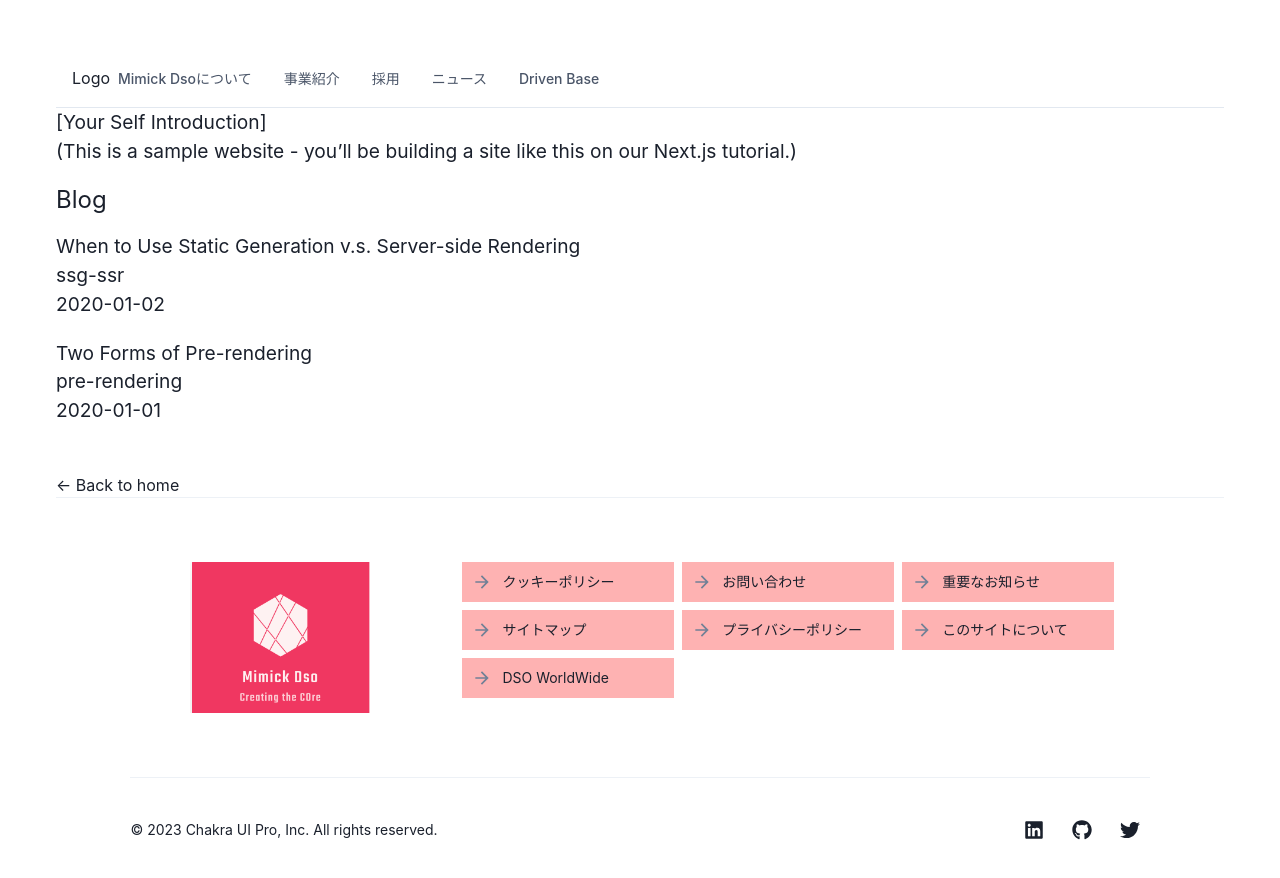
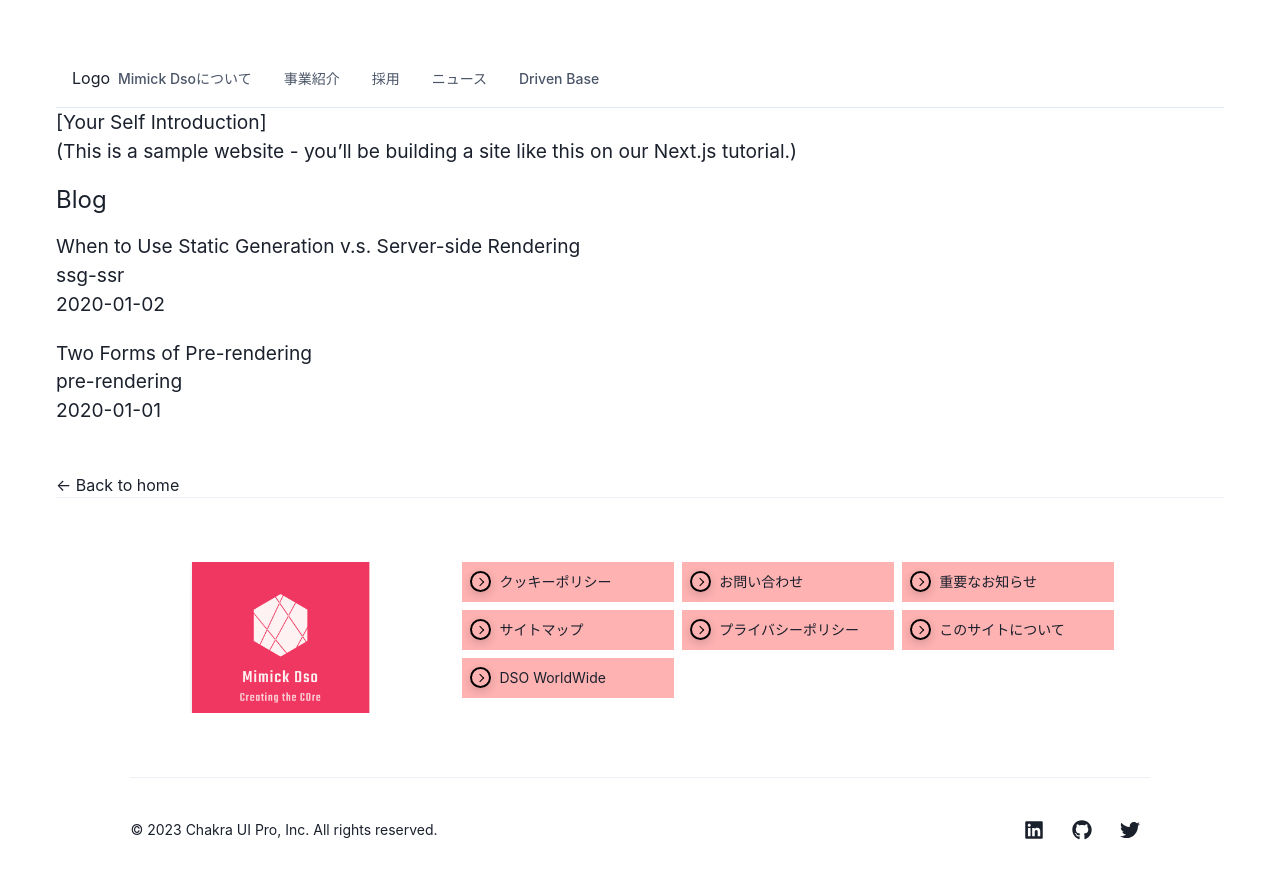
Before and after one commit to autumn-caer/mimick-dso, a Next.js app in the folder front/: page / in a window 1280 px wide. Shown: the top 878 px of the page. Built offline with nearby package versions, Linux system fonts and the light colour scheme.

Commit message:
add rightArrowIcon css

```diff
--- /dev/null
+++ b/front/components/elements/arrow_right_icon.module.css
@@ -0,0 +1,47 @@
+.arrowRight {
+    /* box-sizing: border-box; */
+    display: block;
+    position: relative;
+    width: 21px !important;
+    height: 21px !important;
+    border: solid 2px #000;
+    border-radius: 50%;
+    box-shadow: 0 3px 10px rgb(0 0 0 / 16%);
+  }
+
+  .arrowRight:after {
+    content: "";
+    display: block;
+    position: absolute;
+    top: 50%;
+    left: 50%;
+    width: 21px !important;;
+    height: 21px !important;;
+    background-color: #000;
+    border-radius: 50%;
+    transform: translate(-50%, -50%) scale(0, 0);
+    transition: transform ease 0.4s;
+  }
+
+  div:has(> .arrowRight):hover > .arrowRight::after {
+    transform: translate(-50%, -50%) scale(1.1, 1.1);
+  }
+
+  div:has(> .arrowRight):hover > .arrowRight::before {
+    border-color: #fff;
+  }
+
+  .arrowRight:before {
+    content: "";
+    position: absolute;
+    z-index: 10;
+    top: 50%;
+    left: 45%;
+    width: 5px;
+    height:5px;
+    border-style: solid;
+    border-color: #000;
+    border-width: 1px 0 0 1px;
+    transform: translate(-50%, -50%) rotate(135deg);
+    transition: border-color ease 0.1s;
+  }
--- /dev/null
+++ b/front/components/elements/arrow_right_icon.tsx
@@ -0,0 +1,25 @@
+import { Flex, Box, BoxProps, Text } from "@chakra-ui/react";
+import styles from "./arrow_right_icon.module.css";
+
+export interface ArrowRightIconPorps {
+  boxProps?: BoxProps;
+  displayText: String;
+}
+
+export const ArrowRightIcon: React.FC<ArrowRightIconPorps> = ({
+  boxProps,
+  displayText,
+}) => {
+  return (
+    <Flex justifyContent="center">
+      <Box
+        mx="2"
+        mt="2px"
+        {...boxProps}
+        className={styles.arrowRight}
+        display="inline-block"
+      />
+      <Text display="inline-block">{displayText}</Text>
+    </Flex>
+  );
+};
--- a/front/components/elements/tab_panels.tsx
+++ b/front/components/elements/tab_panels.tsx
@@ -8,6 +8,8 @@ import {
 
 import { ArrowForwardIcon } from "@chakra-ui/icons";
 import { TabPanelsPorps } from "../../interfaces";
+
+import { ArrowRightIcon } from "./arrow_right_icon";
 
 export const TabPanels: React.FC<TabPanelsPorps> = ({
   tabPanels,
@@ -40,12 +42,7 @@ export const TabPanels: React.FC<TabPanelsPorps> = ({
               transition: "0.5s", //ホバーしたら出てくる
             }}
           >
-            <IconButton
-              variant="link"
-              aria-label="LinkedIn"
-              icon={<ArrowForwardIcon fontSize="1.25rem" />}
-            />
-            {footer_link.name}
+            <ArrowRightIcon displayText={footer_link.name} />
           </WrapItem>
         );
       })}
```
